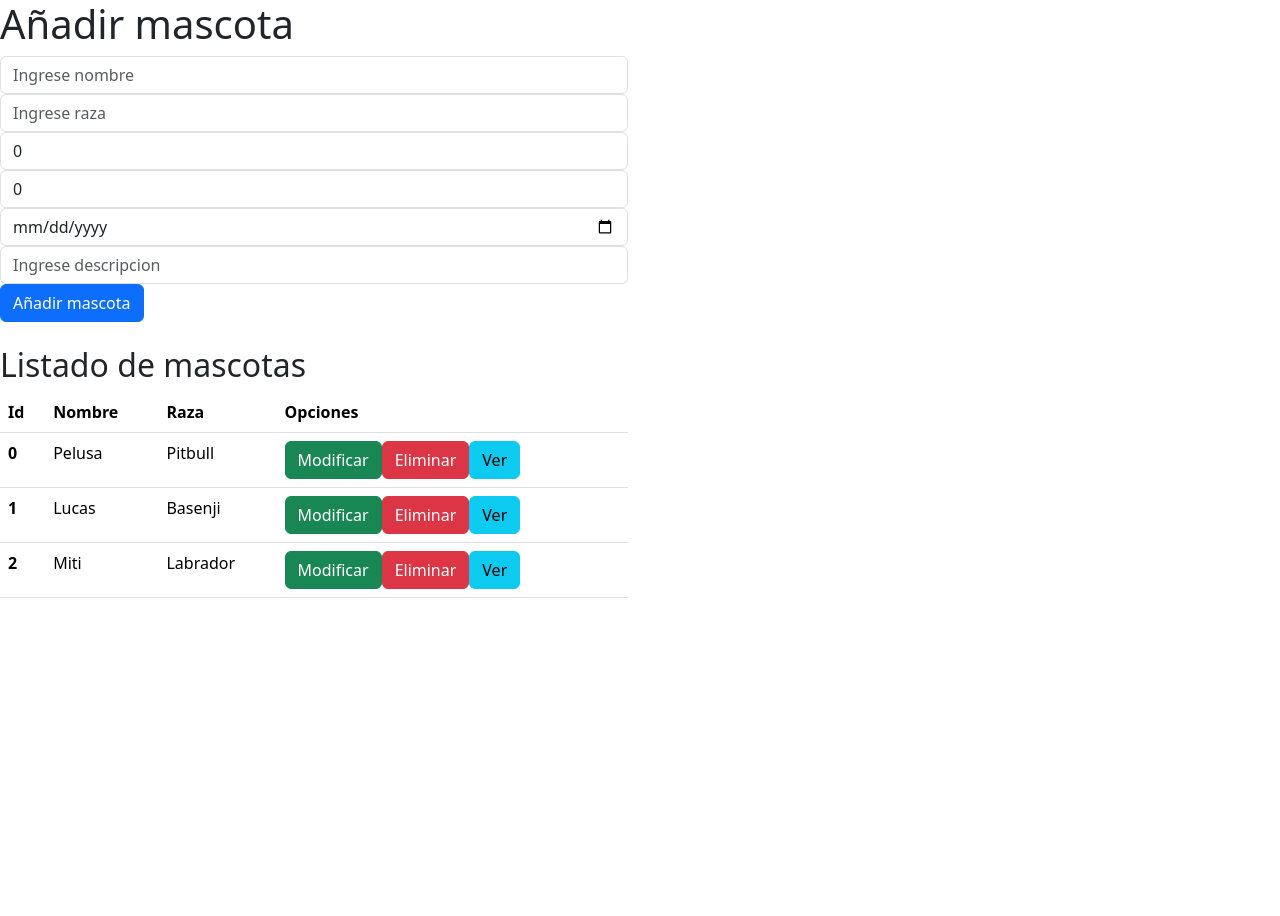
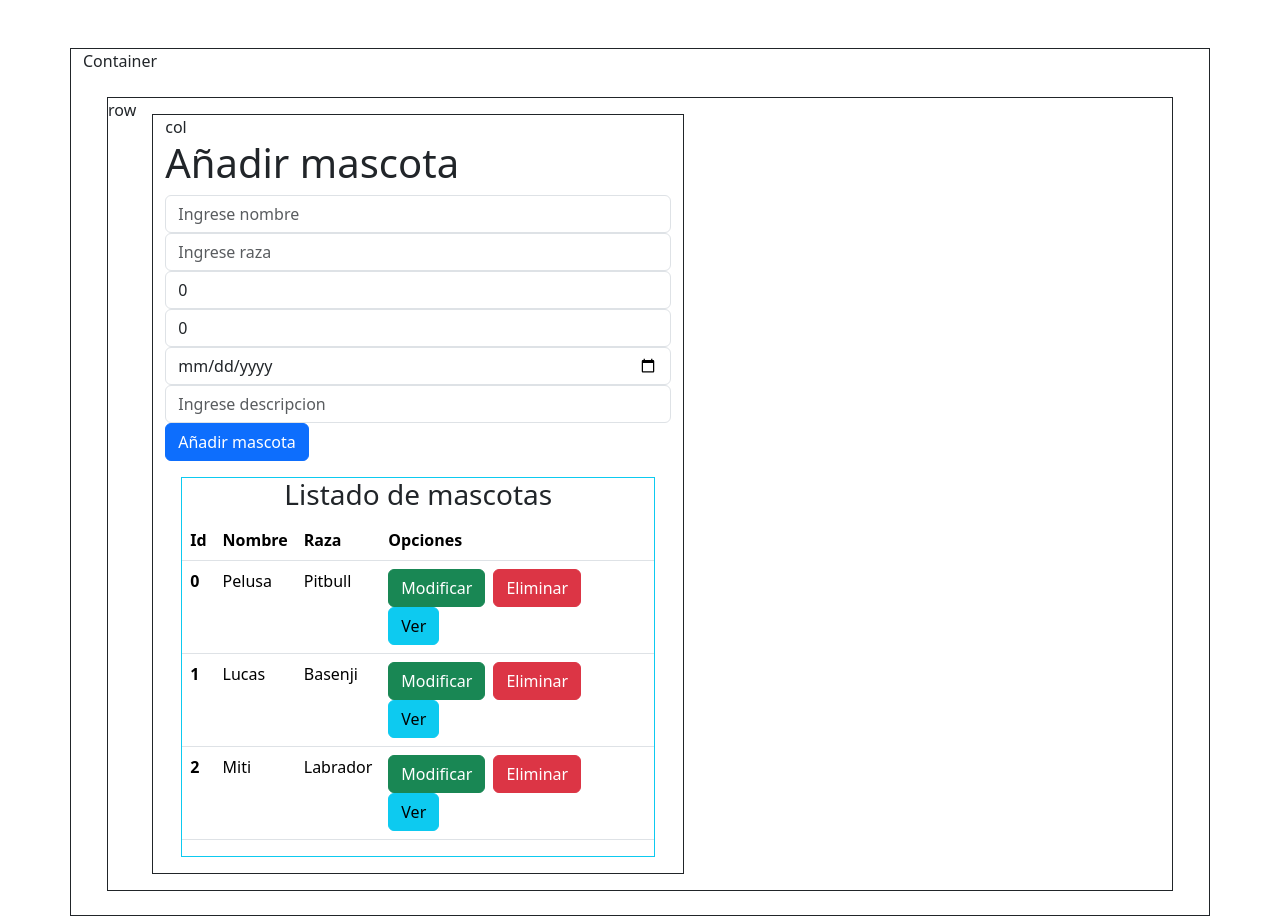
Before and after one commit to DanielaAndreaGonzalez/mirefugio, an Angular app: page / in a window 1280 px wide. Before the commit the page ends 800 px from the top, so only its background shows below. Built offline with nearby package versions, Linux system fonts and the light colour scheme.

Commit message:
Se agregan estilos basicos de espacios y containers

```diff
--- a/src/app/refugio/components/list-pets/list-pets.component.html
+++ b/src/app/refugio/components/list-pets/list-pets.component.html
@@ -1,6 +1,7 @@
-<br>
-<h2>Listado de mascotas</h2>
-<div>
+
+
+<div class="row border border-info m-3">
+  <h3 class="text-center">Listado de mascotas</h3>
     <table class="table">
       <thead>
         <tr>
@@ -16,9 +17,9 @@
           <td>{{pets.nombre}}</td>
           <td>{{pets.raza}}</td>
           <td>
-                  <button type="button" class="btn btn-success">Modificar</button>
-                  <button type="button" class="btn btn-danger">Eliminar</button>
-                  <button type="button" class="btn btn-info">Ver</button>
+            <button type="button" class="btn btn-success me-2">Modificar</button>
+            <button type="button" class="btn btn-danger me-2">Eliminar</button>
+            <button type="button" class="btn btn-info me-2">Ver</button>
           </td>
         </tr>
       </tbody>
--- a/src/app/refugio/mi-refugio-main/mi-refuio-main.component.html
+++ b/src/app/refugio/mi-refugio-main/mi-refuio-main.component.html
@@ -1,8 +1,17 @@
+<!--Documentacion Bootstrap utilizada-->
+<!-- Container - https://getbootstrap.com/docs/4.0/layout/overview/-->
+<!-- Colores - https://getbootstrap.com/docs/4.0/utilities/colors/-->
+<!-- Bordes - https://getbootstrap.com/docs/4.0/utilities/borders/-->
 
 
-<div class="row">
-    <div class="col-6">
-        <app-add-pets (onNewPet)="onNewPet($event)"></app-add-pets>
-        <app-list-pets [petsList] = "pets"></app-list-pets>
+<div class="container border border-dark mt-5">
+    Container
+   <div class="row m-4 border border-dark">
+        row
+        <div class="col-6 m-3 border border-dark">
+            col
+            <app-add-pets (onNewPet)="onNewPet($event)"></app-add-pets>
+            <app-list-pets [petsList] = "pets"></app-list-pets>
+        </div>
     </div>
 </div>
```
Lines whose indentation alone changed are shown as unchanged.
